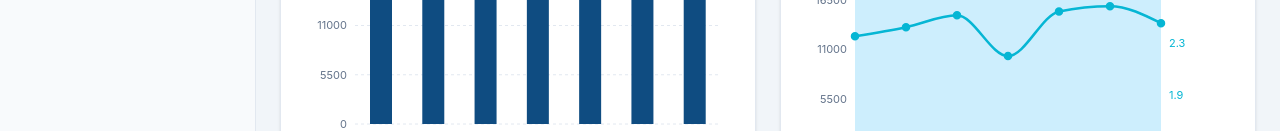
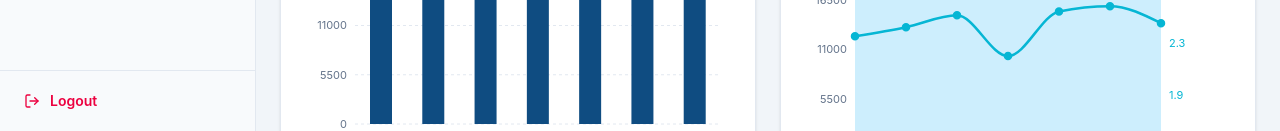
Before and after one commit to redesma123/digital-logbook, a React (Vite) app in the folder web/: page /produksi-energi in a window 1280 px wide. Shown: the part 669-800 px from the top of the page. Built offline with nearby package versions, Linux system fonts and the light colour scheme.

Commit message:
feat(web): update logout button in sidebar

```diff
--- a/web/src/components/layout/Sidebar.tsx
+++ b/web/src/components/layout/Sidebar.tsx
@@ -1,7 +1,15 @@
-import { NavLink } from 'react-router-dom';
+import { NavLink, useNavigate } from 'react-router-dom';
 import logoImage from '@/assets/logo.png';
+import { LogOut } from 'lucide-react';
 
 const Sidebar = () => {
+  const navigate = useNavigate();
+
+  const handleLogout = () => {
+    localStorage.removeItem('user_role');
+    localStorage.removeItem('user_name');
+    navigate('/login', { replace: true });
+  };
   return (
     <aside className="w-64 bg-slate-50 border-r border-slate-200 flex flex-col hidden md:flex">
       <div className="p-4 flex items-center gap-3 border-b border-slate-200">
@@ -89,6 +97,15 @@ const Sidebar = () => {
           </li>
         </ul>
       </nav>
+      <div className="p-3 border-t border-slate-200 bg-slate-50">
+        <button
+          onClick={handleLogout}
+          className="w-full flex items-center gap-2.5 px-3 py-2 text-sm font-semibold text-rose-600 hover:text-rose-700 hover:bg-rose-50 rounded-md transition-colors cursor-pointer"
+        >
+          <LogOut size={16} />
+          <span>Logout</span>
+        </button>
+      </div>
     </aside>
   );
 };
```
